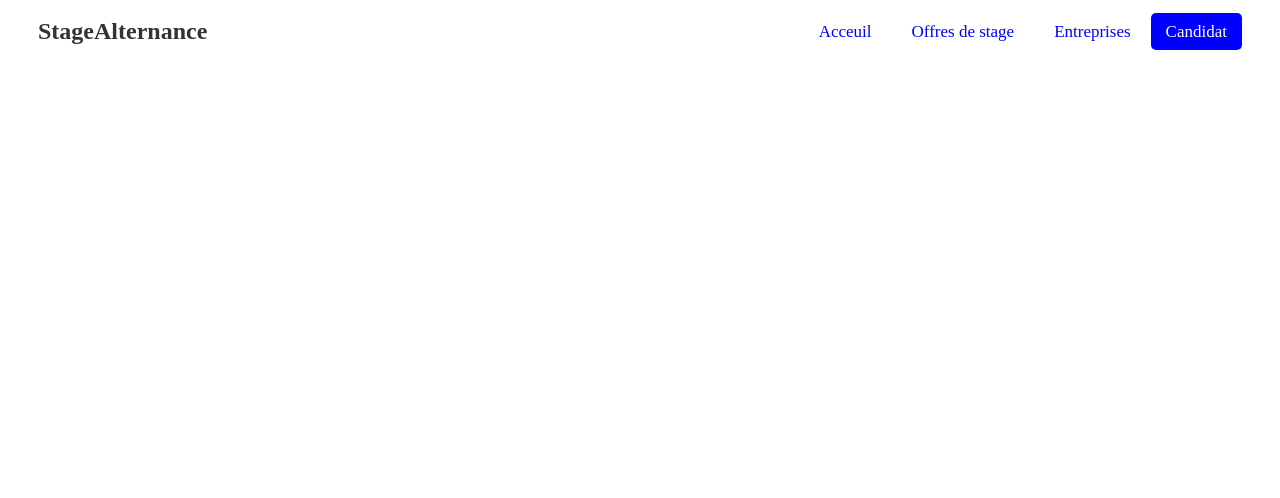
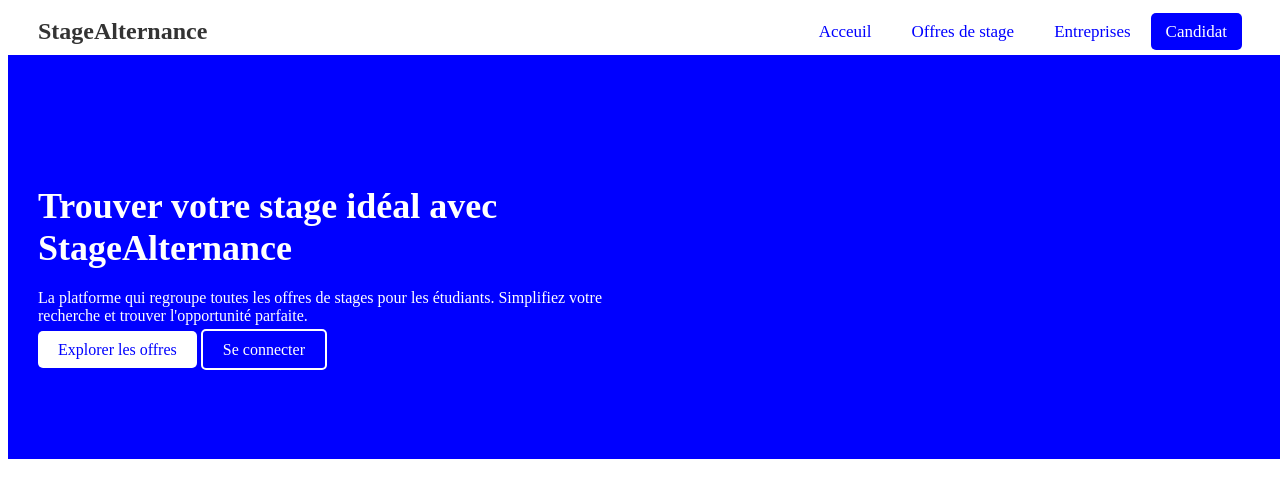
Before and after one commit to dkinhou/Projet-web4all, a PHP site: page / in a window 1280 px wide; the page is wider, and only the part inside the window is pictured. Shown: the top 498 px of that part. Run offline with PHP 8.4, Linux system fonts and the light colour scheme.

Commit message:
page1_sans_images

```diff
--- a/index.html
+++ b/index.html
@@ -27,7 +27,17 @@
     </header>
 
     <main>
-        <section class
+        <section class="first-section">
+            <div class="first-section-content">
+                <h1>Trouver votre stage idéal avec StageAlternance</h1>
+                <p>La platforme qui regroupe toutes les offres de stages pour les étudiants. Simplifiez votre recherche et trouver l'opportunité parfaite.</p>
+                <div class="first-section-buttons">
+                <a href="#" class="first-section-btn1">Explorer les offres</a>
+                <a href="#" class="first-section-btn2">Se connecter</a>
+                <div class="first-section-image"></div>
+            </div>
+
+        </section>
 
     </main>
 </body>
--- a/style.css
+++ b/style.css
@@ -43,3 +43,51 @@
     font-weight: bold;
     color:#333;
 }
+
+
+.first-section {
+    margin:0;
+    width:100%;
+    align-items:center;
+    justify-content:flex-start;
+    display:flex;
+    padding: 100px 30px;
+    background-color: blue;
+    color: white;
+}
+
+
+.first-section-content {
+    max-width : 600px;
+}
+
+.first-section-content h1 {
+    font-size: 36px;
+    margin-bottom: 20px;
+}
+
+.first-section-btn1 {
+    background-color: White;
+    color: blue;
+    padding: 10px 20px;
+    text-decoration: none;
+    border-radius: 5px;
+}
+.first-section-btn1:hover {
+    background-color: lightgray;
+    color: blue;
+}
+
+.first-section-btn2 {
+    background-color: transparent;
+    color: white;
+    padding: 10px 20px;
+    text-decoration: none;
+    border-radius: 5px;
+    border: 2px solid white;
+}
+
+.first-section-btn2:hover {
+    background-color: white;
+    color: blue;
+}
```
